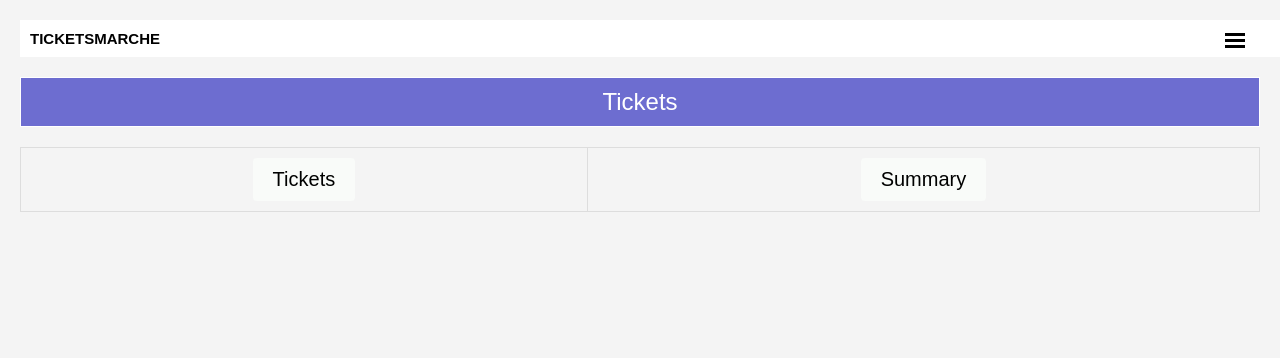
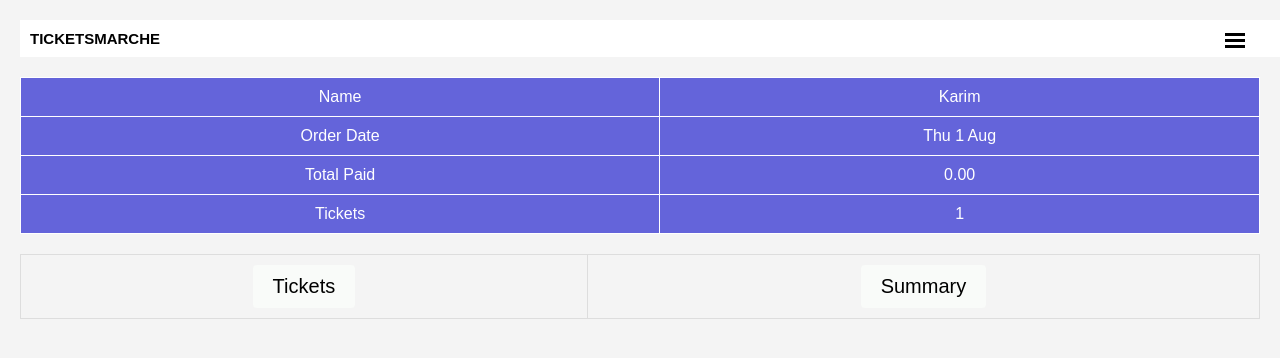
Before and after one commit to kenzy204/TICKETMARCHE, a plain HTML site: page index.html in a window 1280 px wide. Drawn offline with Linux system fonts and the light colour scheme.

Commit message:
Update index.html

```diff
--- a/index.html
+++ b/index.html
@@ -126,14 +126,24 @@
             </div>
         </div>
 
-
-        <!-- First Table with "Tickets Marche" -->
+        <!-- First Table with "Name", "Order Date", "Total Paid", "Tickets" -->
         <table class="blue-table">
             <tbody>
                 <tr>
-                    <td style="text-align: center; font-size: 24px; background-color: #6d6dd0; color: #ffffff;">
-                        Tickets
-                    </td>
+                    <td>Name</td>
+                    <td>Karim</td>
+                </tr>
+                <tr>
+                    <td>Order Date</td>
+                    <td>Thu 1 Aug</td>
+                </tr>
+                <tr>
+                    <td>Total Paid</td>
+                    <td>0.00</td>
+                </tr>
+                <tr>
+                    <td>Tickets</td>
+                    <td>1</td>
                 </tr>
             </tbody>
         </table>
```
